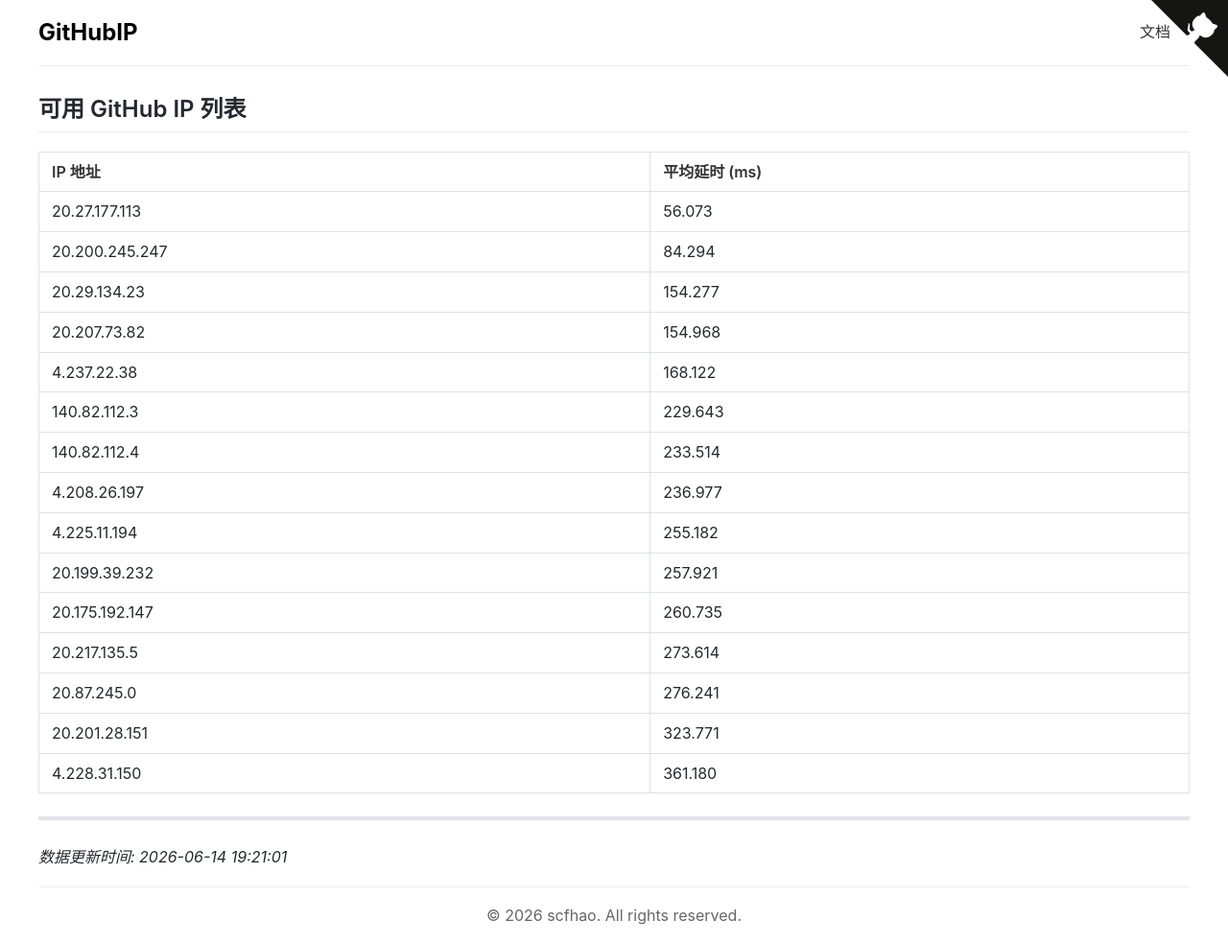
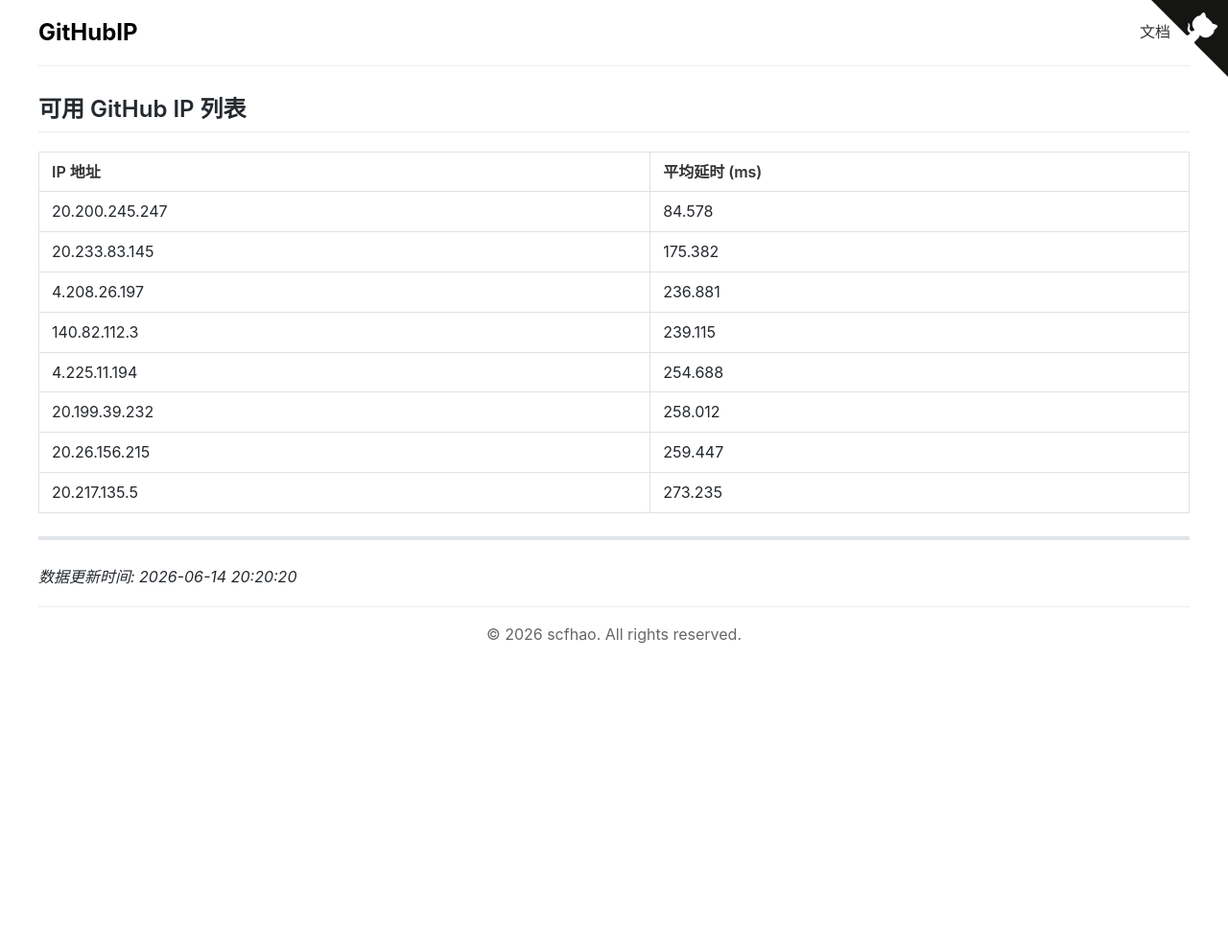
Before and after one commit to scfhao/GitHubIP, a Jekyll site: the page built from index.md, in a window 1280 px wide. Shown: the whole page at 96% size. Built offline with Jekyll 4.4.1, drawn with Linux system fonts in a browser that asks for light colours; after the commit the page ends 900 px from its top, so only the background shows below that.

Commit message:
自动脚本执行 - 2026-06-14 20:20:20

```diff
--- a/index.md
+++ b/index.md
@@ -1,29 +1,22 @@
 ---
 layout: home
 title: GitHub IP 列表
-date: 2026-06-14 19:21:01
+date: 2026-06-14 20:20:20
 ---
 
 ## 可用 GitHub IP 列表
 
 | IP 地址 | 平均延时 (ms) |
 |---------|--------------|
-| 20.27.177.113 | 56.073 |
-| 20.200.245.247 | 84.294 |
-| 20.29.134.23 | 154.277 |
-| 20.207.73.82 | 154.968 |
-| 4.237.22.38 | 168.122 |
-| 140.82.112.3 | 229.643 |
-| 140.82.112.4 | 233.514 |
-| 4.208.26.197 | 236.977 |
-| 4.225.11.194 | 255.182 |
-| 20.199.39.232 | 257.921 |
-| 20.175.192.147 | 260.735 |
-| 20.217.135.5 | 273.614 |
-| 20.87.245.0 | 276.241 |
-| 20.201.28.151 | 323.771 |
-| 4.228.31.150 | 361.180 |
+| 20.200.245.247 | 84.578 |
+| 20.233.83.145 | 175.382 |
+| 4.208.26.197 | 236.881 |
+| 140.82.112.3 | 239.115 |
+| 4.225.11.194 | 254.688 |
+| 20.199.39.232 | 258.012 |
+| 20.26.156.215 | 259.447 |
+| 20.217.135.5 | 273.235 |
 
 ---
 
-*数据更新时间: 2026-06-14 19:21:01*
+*数据更新时间: 2026-06-14 20:20:20*
```
